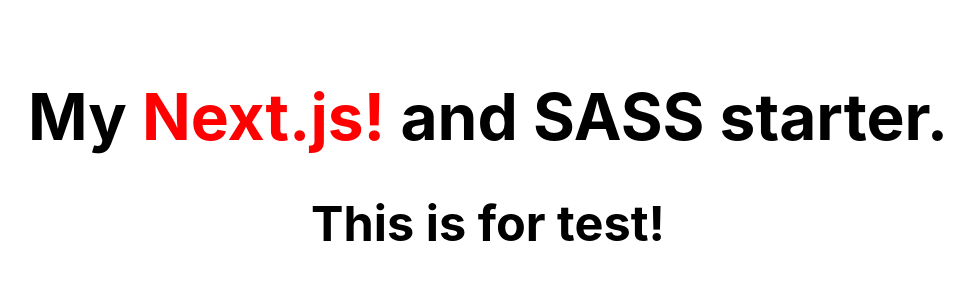
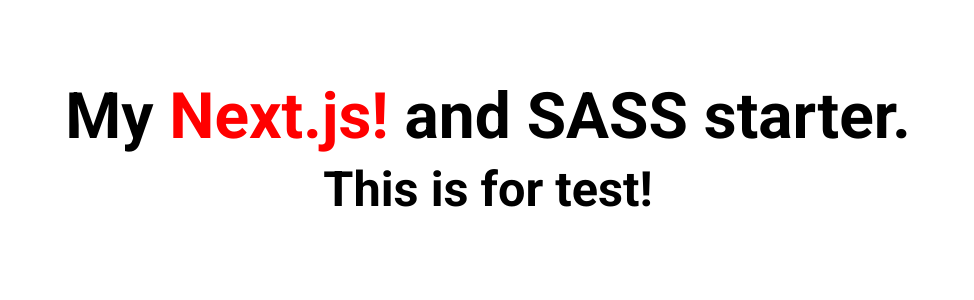
Before and after one commit to dev-ggaurav/nextjs-sass-starter, a Next.js app: page / in a window 1280 px wide. Shown: the top 300 px of the page, without its empty margins (152-1126 px from the left). Built offline with nearby package versions, Linux system fonts and the light colour scheme.

Commit message:
added css reset

```diff
--- /dev/null
+++ b/styles/globals/_index.scss
@@ -0,0 +1 @@
+@forward '../globals/reset';
--- /dev/null
+++ b/styles/globals/_reset.scss
@@ -0,0 +1,33 @@
+@import url('https://fonts.googleapis.com/css2?family=Roboto:wght@400;500;700;900&display=swap');
+
+*{
+    margin: 0;
+    padding: 0;
+    box-sizing: border-box;
+}
+
+html{
+    font-size: 100%;
+    font-family: 'Roboto', sans-serif;;
+}
+
+body {
+    min-height: 100vh;
+    scroll-behavior: smooth;
+    text-rendering: optimizeSpeed;
+    line-height: 1.5;
+}
+
+ul,
+ol,
+li{
+    list-style: none;
+}
+
+a{
+    text-decoration: none;
+}
+
+button{
+    font-family: inherit;
+}
--- a/styles/main.scss
+++ b/styles/main.scss
@@ -1,18 +1,2 @@
 @use 'components/Home.module.scss';
-
-html,
-body {
-  padding: 0;
-  margin: 0;
-  font-family: -apple-system, BlinkMacSystemFont, Segoe UI, Roboto, Oxygen,
-    Ubuntu, Cantarell, Fira Sans, Droid Sans, Helvetica Neue, sans-serif;
-}
-
-a {
-  color: inherit;
-  text-decoration: none;
-}
-
-* {
-  box-sizing: border-box;
-}
+@use 'globals';
```
